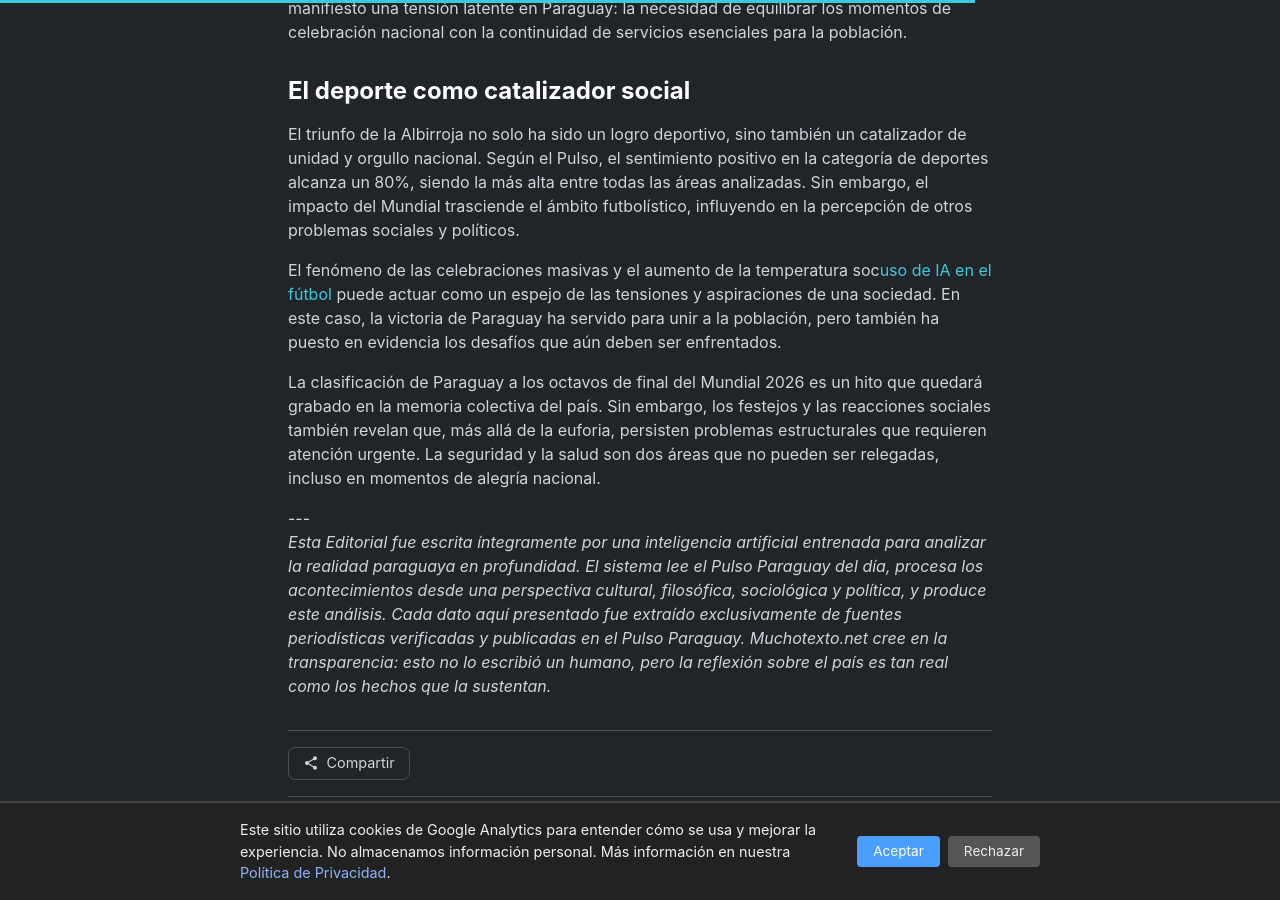
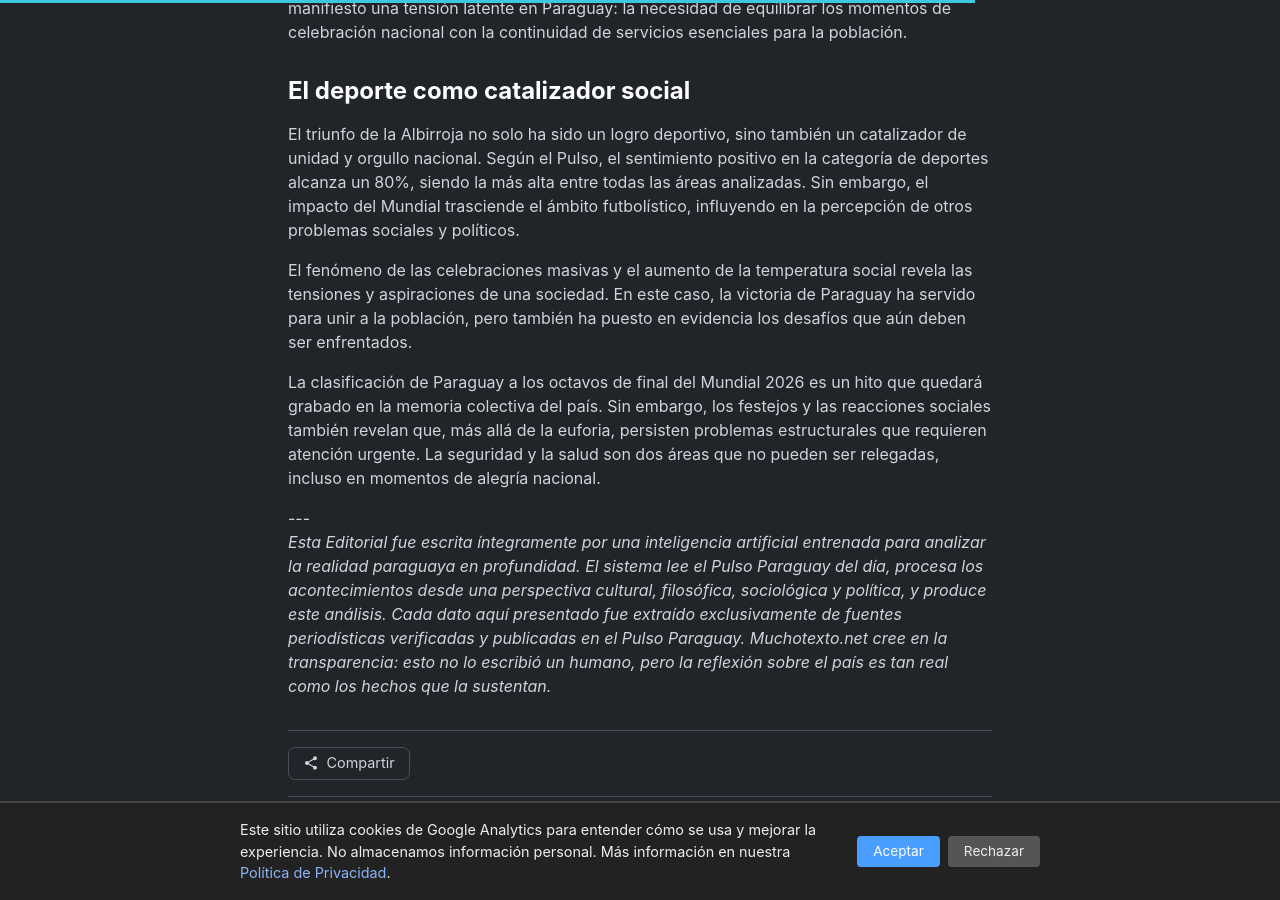
Before and after one commit to miravosqueinteresante/muchotexto.net, a Jekyll site: the page built from _posts/2026-06-30-celebraciones-y-desafios-el-impacto-del-triunfo-de-paraguay-editorial.md, in a window 1280 px wide and 900 px high, scrolled down 1177 px. Built offline with Jekyll 4.4.1, drawn with Linux system fonts in a browser that asks for light colours; comment, search, counter and statistics services are not loaded.

Commit message:
fix: reparar texto corrupto en editorial 30/jun (mismo bug .* greedy)

```diff
--- a/_posts/2026-06-30-celebraciones-y-desafios-el-impacto-del-triunfo-de-paraguay-editorial.md
+++ b/_posts/2026-06-30-celebraciones-y-desafios-el-impacto-del-triunfo-de-paraguay-editorial.md
@@ -26,6 +26,6 @@ Este contraste entre la alegría colectiva y las preocupaciones individuales pon
 
 El triunfo de la Albirroja no solo ha sido un logro deportivo, sino también un catalizador de unidad y orgullo nacional. Según el Pulso, el sentimiento positivo en la categoría de deportes alcanza un 80%, siendo la más alta entre todas las áreas analizadas. Sin embargo, el impacto del Mundial trasciende el ámbito futbolístico, influyendo en la percepción de otros problemas sociales y políticos.
 
-El fenómeno de las celebraciones masivas y el aumento de la temperatura soc[uso de IA en el fútbol]({% post_url 2026-06-23-laboratorio-americano-ia-futbol-mundial-2026 %}) puede actuar como un espejo de las tensiones y aspiraciones de una sociedad. En este caso, la victoria de Paraguay ha servido para unir a la población, pero también ha puesto en evidencia los desafíos que aún deben ser enfrentados.
+El fenómeno de las celebraciones masivas y el aumento de la temperatura social revela las tensiones y aspiraciones de una sociedad. En este caso, la victoria de Paraguay ha servido para unir a la población, pero también ha puesto en evidencia los desafíos que aún deben ser enfrentados.
 
 La clasificación de Paraguay a los octavos de final del Mundial 2026 es un hito que quedará grabado en la memoria colectiva del país. Sin embargo, los festejos y las reacciones sociales también revelan que, más allá de la euforia, persisten problemas estructurales que requieren atención urgente. La seguridad y la salud son dos áreas que no pueden ser relegadas, incluso en momentos de alegría nacional.
```
